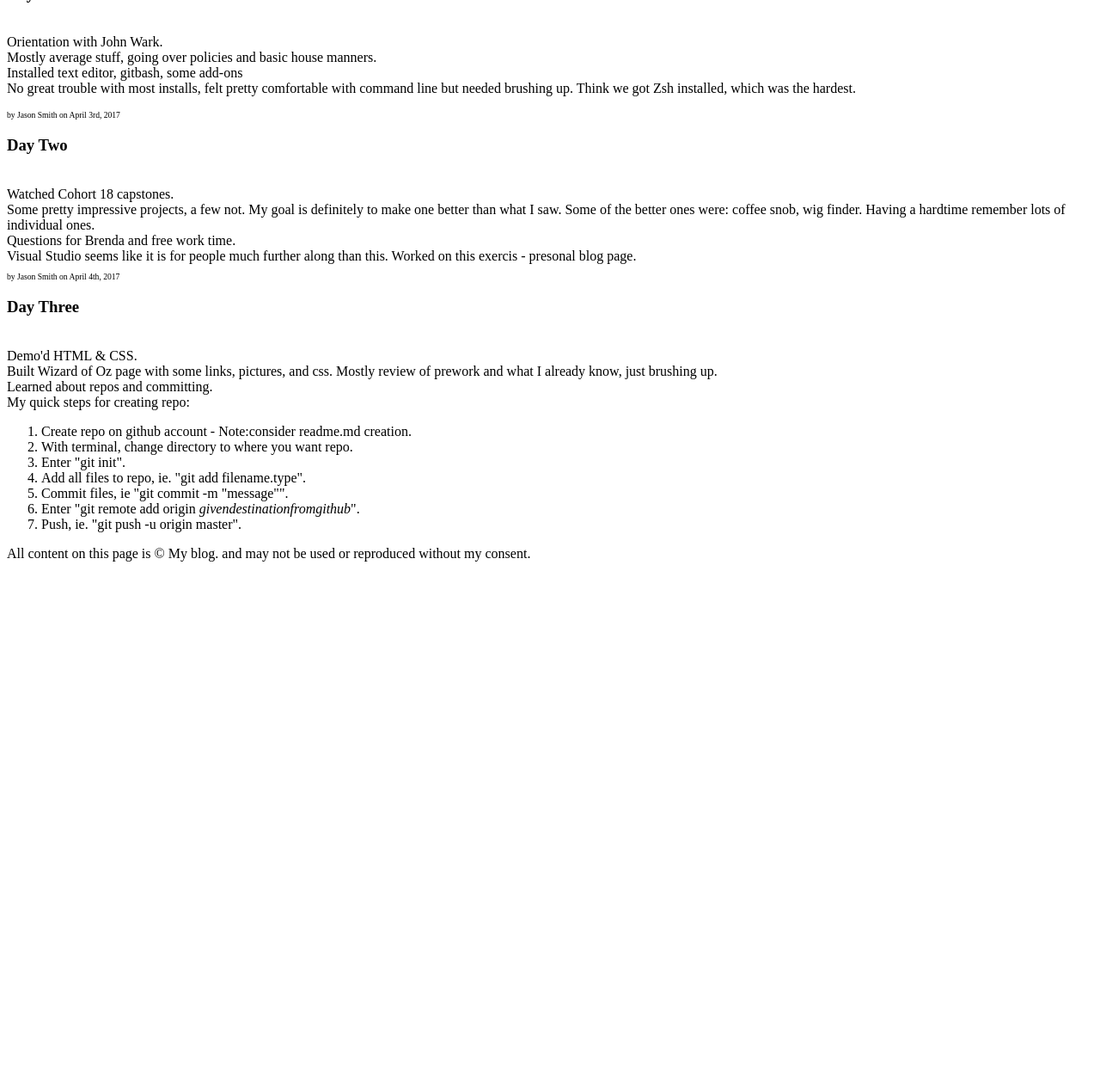
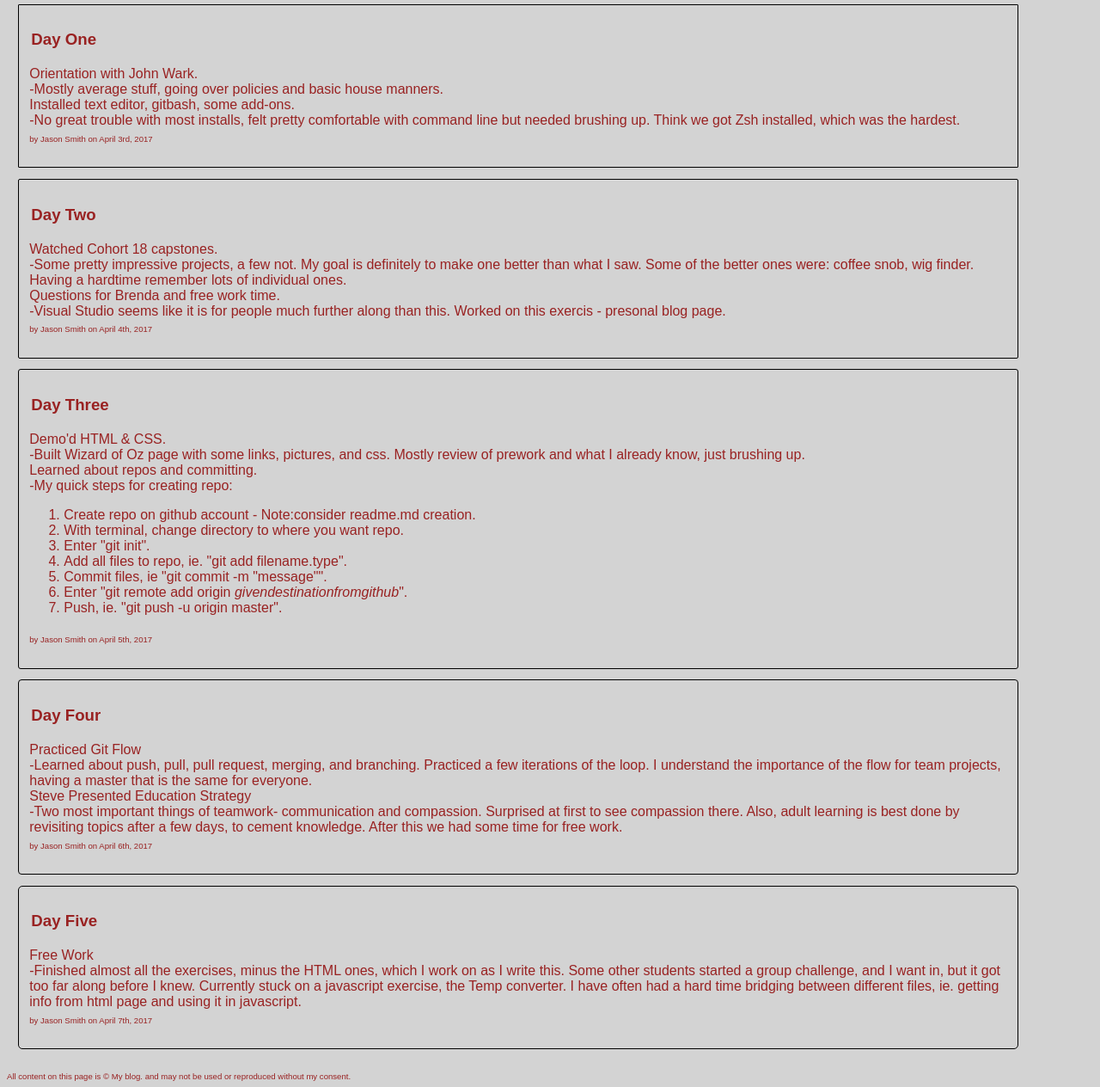
Before and after one commit to b0uncer52/Personal-Blog, a plain HTML site: page Personal-Blog-Page/index.html in a window 1280 px wide. Shown: the part 63-1327 px from the top of the page at 86% size. Before the commit the page ends 800 px from the top, so only its background shows below. Drawn offline with Linux system fonts and the light colour scheme.

Commit message:
added 2 more entries and more css

```diff
--- a/Personal-Blog-Page/css/blogstyle.css
+++ b/Personal-Blog-Page/css/blogstyle.css
@@ -1,3 +1,46 @@
-.foot {
+body {
+	background-color: lightgray;
+	font-family: Arial, sans-serif;
+	color: #992222;
+}
+
+h3 {
+	padding: 1px 1px;
+	margin: 1px 1px;
+}
+
+section {
+	width: 90%;
+	font-size: 1.0em;
+	border: 1px solid black;
+	padding: 1% 1%;
+	margin: 1% 1%;
+}
+
+footer {
+	padding-top: 1em;
 	font-size: .6em;
+	line-height: .7em;
 }
+
+#d1 {
+	border-radius: 1px;
+}
+#d2 {
+	border-radius: 2px;
+}
+#d3 {
+	border-radius: 3px;
+}
+#d4 {
+	border-radius: 4px;
+}
+#d5 {
+	border-radius: 5px;
+}
+#d6 {
+	border-radius: 6px;
+}
+#d7 {
+	border-radius: 7px;
+}
--- a/Personal-Blog-Page/index.html
+++ b/Personal-Blog-Page/index.html
@@ -5,30 +5,32 @@
 		<title>My blog</title>
 		<meta charset="utf-8">
 	</head>
-	<header>My blog</header>
+	<header><h2>My blog</h2></header>
 	<body>
-		<section>
+		<section id="d1">
 			<p><h3>Day One</h3><br>
 				Orientation with John Wark.<br>
-			 Mostly average stuff, going over policies and basic house manners.  <br>
-			Installed text editor, gitbash, some add-ons<br>
-			 No great trouble with most installs, felt pretty comfortable with command line but needed brushing up.  Think we got Zsh installed, which was the hardest.</p>
-			<p class = "foot">by Jason Smith on April 3rd, 2017</p>
+				 -Mostly average stuff, going over policies and basic house manners.  <br>
+				Installed text editor, gitbash, some add-ons.<br>
+				 -No great trouble with most installs, felt pretty comfortable with command line but needed brushing up.  Think we got Zsh installed, which was the hardest.
+				<footer>by Jason Smith on April 3rd, 2017</footer>
+			</p>
 		</section>
-		<section>
+		<section id="d2">
 			<p><h3>Day Two</h3><br>
 				Watched Cohort 18 capstones.<br>
-			 Some pretty impressive projects, a few not.  My goal is definitely to make one better than what I saw.  Some of the better ones were: coffee snob, wig finder.  Having a hardtime remember lots of individual ones. <br>
+				 -Some pretty impressive projects, a few not.  My goal is definitely to make one better than what I saw.  Some of the better ones were: coffee snob, wig finder.  Having a hardtime remember lots of individual ones. <br>
 				Questions for Brenda and free work time. <br>
-			 Visual Studio seems like it is for people much further along than this.  Worked on this exercis - presonal blog page.
-			<p class ="foot">by Jason Smith on April 4th, 2017<p>
+				 -Visual Studio seems like it is for people much further along than this.  Worked on this exercis - presonal blog page.
+				<footer>by Jason Smith on April 4th, 2017</footer>
+			</p>
 		</section>
-		<section>
+		<section id="d3">
 			<p><h3>Day Three</h3><br>
 				Demo'd HTML &amp CSS.<br>
-			Built Wizard of Oz page with some links, pictures, and css.  Mostly review of prework and what I already know, just brushing up. <br>
+				-Built Wizard of Oz page with some links, pictures, and css.  Mostly review of prework and what I already know, just brushing up. <br>
 				Learned about repos and committing.<br>
-			My quick steps for creating repo:<br>
+				-My quick steps for creating repo:<br>
 				<ol>
 					<li>Create repo on github account - Note:consider readme.md creation.</li>
 					<li>With terminal, change directory to where you want repo.</li>
@@ -38,8 +40,25 @@
 					<li>Enter "git remote add origin <i>givendestinationfromgithub</i>".</li>
 					<li>Push, ie. "git push -u origin master".</li>
 				</ol>
+				<footer>by Jason Smith on April 5th, 2017</footer>
+			</p>
 		</section>
-
+		<section id="d4">
+			<p><h3>Day Four</h3><br>
+				Practiced Git Flow<br>
+				-Learned about push, pull, pull request, merging, and branching.  Practiced a few iterations of the loop.  I understand the importance of the flow for team projects, having a master that is the same for everyone.<br>
+				Steve Presented Education Strategy<br>
+				-Two most important things of teamwork- communication and compassion.  Surprised at first to see compassion there.  Also, adult learning is best done by revisiting topics after a few days, to cement knowledge.  After this we had some time for free work.
+				<footer>by Jason Smith on April 6th, 2017</footer>
+			</p>
+		</section>
+		<section id="d5">
+			<p><h3>Day Five</h3><br>
+				Free Work<br>
+				-Finished almost all the exercises, minus the HTML ones, which I work on as I write this.  Some other students started a group challenge, and I want in, but it got too far along before I knew.  Currently stuck on a javascript exercise, the Temp converter.  I have often had a hard time bridging between different files, ie. getting info from html page and using it in javascript.
+				<footer>by Jason Smith on April 7th, 2017</footer>
+			</p>
+		</section>
 	</body>
-	<footer>All content on this page is &copy My blog. and may not be used or reproduced without my consent.</footer>
+	<footer><br>All content on this page is &copy My blog. and may not be used or reproduced without my consent.</footer>
 </html>
```
Lines whose indentation alone changed are shown as unchanged.
